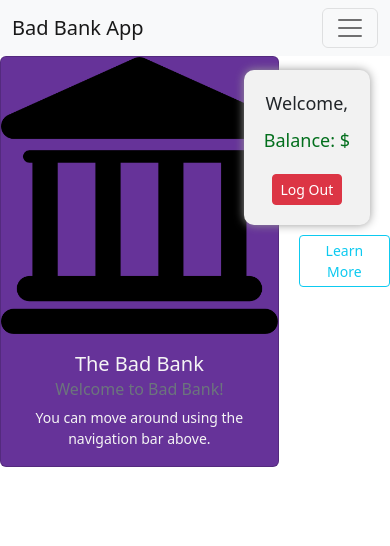
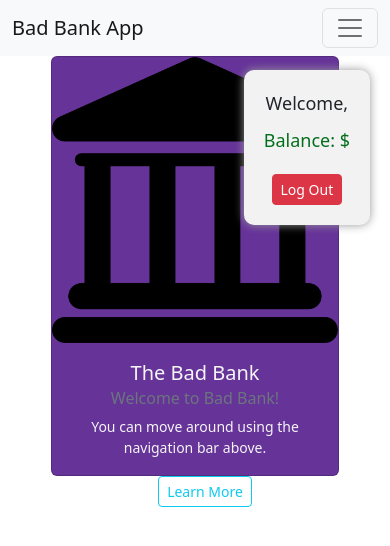
Before and after one commit to s1nghularity/bb-client, a React (Create React App) app: page / in a window 390 px wide. Shown: the top 546 px of the page. Built offline with nearby package versions, Linux system fonts and the light colour scheme; no server answers.

Commit message:
recentering hompage learn more button + mobile css

```diff
--- a/src/home.js
+++ b/src/home.js
@@ -11,7 +11,7 @@ export default function Home(props){
   const toggle = () => setModal(!modal);
 
   return (
-<div style={{ display: 'flex', alignItems: 'center', justifyContent: 'center', height: '100%' }}>
+<div style={{ display: 'flex', alignItems: 'center', justifyContent: 'center', height: '100%', flexDirection: 'column' }}>
 
     <Card style={{backgroundColor: 'rebeccapurple', color: 'whitesmoke', width: "18rem",}}>
     <img alt="Bank Company Logo" src={bank} />
@@ -27,7 +27,7 @@ export default function Home(props){
 
     </Card>
 
-    <Button color="info" size ='sm' outline onClick={toggle} style={{ marginLeft: '20px' }}>
+    <Button className = 'learnmore' color="info" size ='sm' outline onClick={toggle} style={{ marginLeft: '20px' }}>
             Learn More
     </Button>
     <Modal isOpen={modal} toggle={toggle} {...props}>
--- a/src/index.css
+++ b/src/index.css
@@ -13,7 +13,7 @@ code {
 }
 
 
-
+@media only screen and (max-width: 768px) {
 .alldatacard {
   width: 30rem;
   height: 100%;
@@ -24,6 +24,10 @@ code {
   box-shadow: 0 4px 6px rgba(0, 0, 0, 0.1);
   text-align: center;
 
+}
+
+.learnmore {
+  flex-direction: column;
 }
 
 .card-container {
@@ -184,3 +188,4 @@ code {
     color: blue;
   }
 }
+}
```
